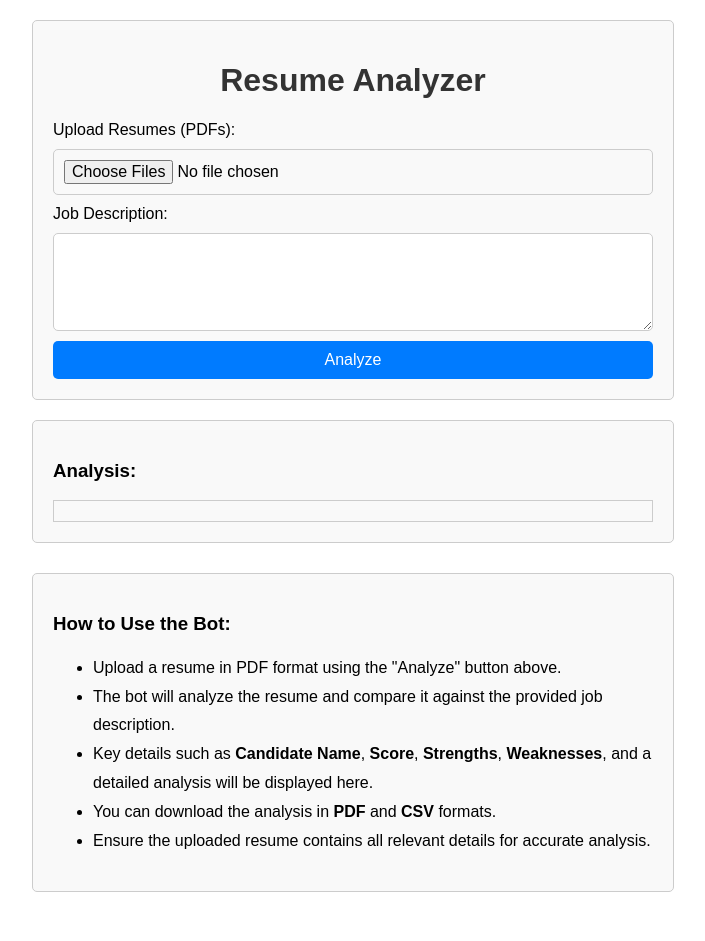
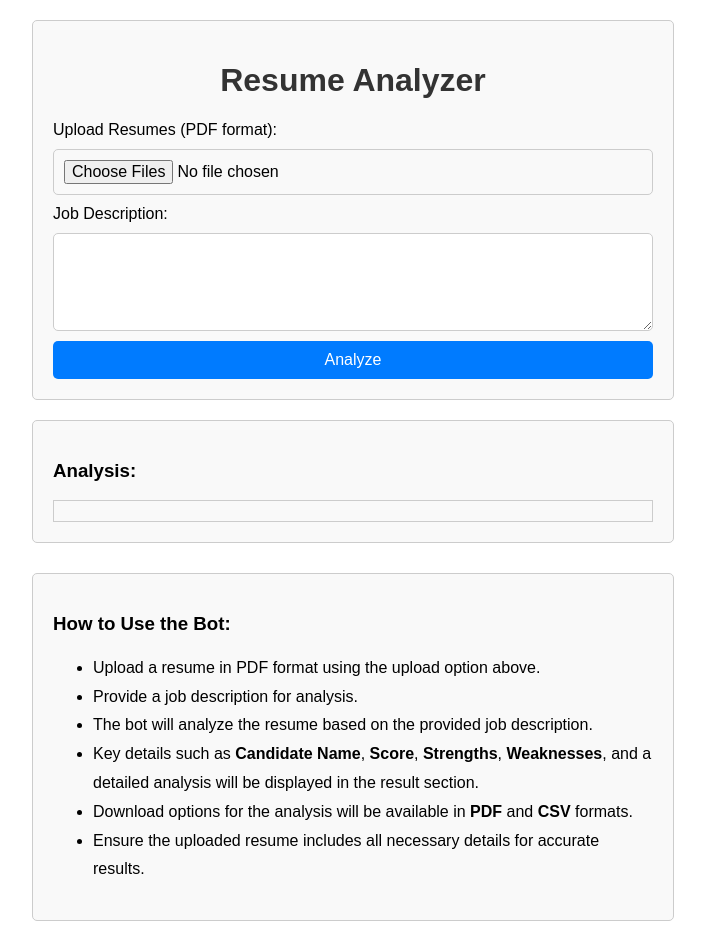
Before and after one commit to Utkarsh70081/Insys, a FastAPI app: page / in a window 1280 px wide. Shown: the whole page, without its empty margins (287-992 px from the left). Before the commit the page ends 892 px from the top, so only its background shows below. Run offline with FastAPI, Linux system fonts and the light colour scheme.

Commit message:
index.html

```diff
--- a/Phase 2/app/templates/index.html
+++ b/Phase 2/app/templates/index.html
@@ -8,7 +8,7 @@
 </head>
 <body>
     <script>
-        // Function to display API response
+        // Function to render the API response on the page
         function displayApiResponse(response) {
             const responseContainer = document.getElementById("api-response");
             responseContainer.innerHTML = `
@@ -20,46 +20,47 @@
             `;
         }
 
-    // Example usage (replace with actual response from the Together API)
+        // Sample response to demonstrate functionality (replace with actual API response)
         const mockResponse = {
             candidate_name: "John Doe",
             score: 85,
-        strengths: "Excellent communication, leadership skills.",
+            strengths: "Excellent communication and leadership skills.",
             weaknesses: "Limited technical certifications.",
-        analysis: "John's resume aligns well with the job description, with strong interpersonal skills and relevant experience."
+            analysis: "John's resume aligns well with the job description, showcasing strong interpersonal skills and relevant experience."
         };
 
-    // Simulate displaying the response
+        // Display the mock response
         displayApiResponse(mockResponse);
+    </script>
 
-    </script>
     <div class="container">
         <h1>Resume Analyzer</h1>
         <form action="/upload/" method="post" enctype="multipart/form-data">
-            <label for="files">Upload Resumes (PDFs):</label>
+            <label for="files">Upload Resumes (PDF format):</label>
             <input type="file" id="files" name="files" multiple accept="application/pdf">
+
             <label for="job-description">Job Description:</label>
             <textarea id="job-description" name="job_description" rows="4" cols="50"></textarea>
+
             <button type="submit">Analyze</button>
         </form>
     </div>
-    <div id="api-response-container" style="margin-top: 20px;" class="container">
-        <!-- This section will display the Together API response -->
+
+    <div id="api-response-container" class="container" style="margin-top: 20px;">
         <h3>Analysis:</h3>
         <div id="api-response" style="border: 1px solid #ccc; padding: 10px; background-color: #f9f9f9;"></div>
     </div>
 
-    <div id="bot-usage-instructions" style="margin-top: 30px;" class="container">
-        <!-- Instructions on how to use the bot -->
+    <div id="bot-usage-instructions" class="container" style="margin-top: 30px;">
         <h3>How to Use the Bot:</h3>
         <ul style="line-height: 1.8;">
-            <li>Upload a resume in PDF format using the "Analyze" button above.</li>
-            <li>The bot will analyze the resume and compare it against the provided job description.</li>
-            <li>Key details such as <strong>Candidate Name</strong>, <strong>Score</strong>, <strong>Strengths</strong>, <strong>Weaknesses</strong>, and a detailed analysis will be displayed here.</li>
-            <li>You can download the analysis in <strong>PDF</strong> and <strong>CSV</strong> formats.</li>
-            <li>Ensure the uploaded resume contains all relevant details for accurate analysis.</li>
+            <li>Upload a resume in PDF format using the upload option above.</li>
+            <li>Provide a job description for analysis.</li>
+            <li>The bot will analyze the resume based on the provided job description.</li>
+            <li>Key details such as <strong>Candidate Name</strong>, <strong>Score</strong>, <strong>Strengths</strong>, <strong>Weaknesses</strong>, and a detailed analysis will be displayed in the result section.</li>
+            <li>Download options for the analysis will be available in <strong>PDF</strong> and <strong>CSV</strong> formats.</li>
+            <li>Ensure the uploaded resume includes all necessary details for accurate results.</li>
         </ul>
     </div>
-
 </body>
 </html>
```
Lines whose indentation alone changed are shown as unchanged.
